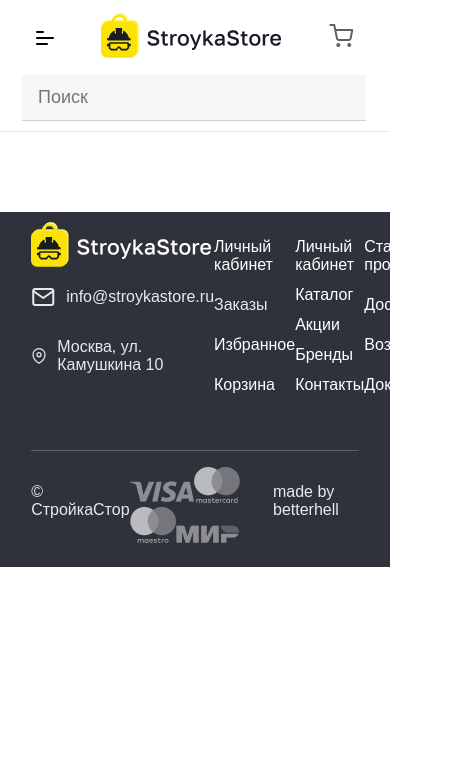
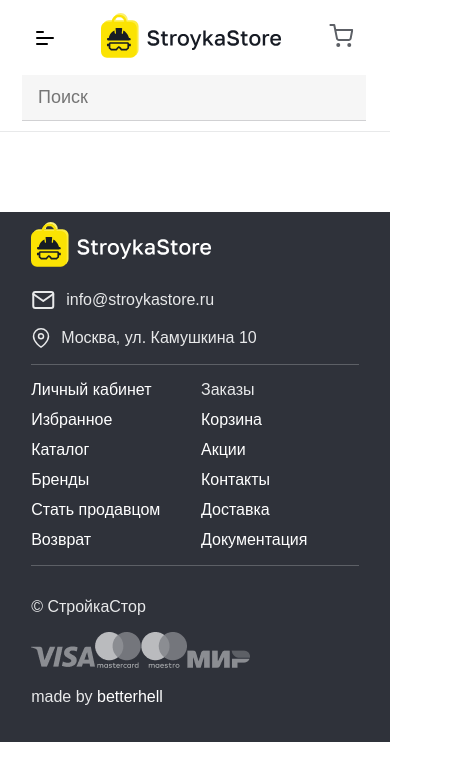
Before and after one commit to betterhell/fullstack-online-store, a React (Vite) app in the folder client/: page / in a window 390 px wide. Shown: the top 780 px of the page, 471 px wide, since content can reach past the window. Built offline with nearby package versions, Linux system fonts and the light colour scheme; some icons are missing.

Commit message:
finish adaptive footer

```diff
--- a/client/src/components/Footer/Footer.module.scss
+++ b/client/src/components/Footer/Footer.module.scss
@@ -13,17 +13,29 @@
   justify-content: space-between;
 }
 
-.footer__content_mail, .footer__content_location {
+.footer__content_info {
+  p {
+    margin: 0
+  }
+}
+
+.footer__content_mail, .footer__content_location, .footer__content_logo {
   display: flex;
   align-items: center;
   gap: 10px;
+  margin: 0 0 16px 0;
 }
 
 .footer__navigations {
+  height: 100px;
+  box-sizing: border-box;
   ul {
     padding: 0;
-    display: flex;
+    display: grid;
+    grid-template-columns: repeat(3, 1fr);
+    gap: 12px;
     li {
+      width: 275px;
       list-style-type: none;
       a {
         color: white;
@@ -33,22 +45,75 @@
   }
 }
 
-.footer__navigations_list_item {
-
-}
-
-.footer__navigations_segment {
-  max-width: 275px;
-  width: 100%;
-  display: flex;
-  flex-direction: column;
-  gap: 12px;
-  justify-content: space-between;
-}
-
 .footer__info {
   padding: 16px 0 10px 0;
   border-top: 1px solid $upperHeaderTextColor;
   display: flex;
   justify-content: space-between;
+
+  a {
+    text-decoration: none;
+    color: white;
+
+    &:hover {
+      color: #487dd2;
+      transition: all 0.3s ease-out;
+    }
+  }
 }
+
+@media screen and (max-width: 1320px) {
+  .footer__content_info {
+    padding-right: 20px;
+  }
+
+  .footer__navigations {
+    ul {
+      li {
+        width: 130px;
+        a {
+        }
+      }
+    }
+  }
+}
+
+@media screen and (max-width: 768px) {
+  .footer__content {
+    display: flex;
+    flex-direction: column;
+    justify-content: center;
+  }
+
+  .footer__content_info {
+    display: flex;
+    justify-content: space-between;
+    border-bottom: 1px solid $upperHeaderTextColor;
+  }
+}
+
+@media screen and (max-width: 560px) {
+  .footer__content_info {
+    display: flex;
+    flex-direction: column;
+    border-bottom: 1px solid $upperHeaderTextColor;
+  }
+
+  .footer__info {
+    display: flex;
+    flex-direction: column;
+  }
+}
+
+@media screen and (max-width: 767px) {
+  .footer__content {
+    padding: 0;
+  }
+
+  .footer__navigations {
+    height: fit-content;
+    ul {
+      grid-template-columns: repeat(2, 1fr);
+    }
+  }
+}
--- a/client/src/components/Footer/Footer.tsx
+++ b/client/src/components/Footer/Footer.tsx
@@ -15,10 +15,13 @@
     <div className={classes.footerWrapper}>
       <div className={classes.footer__content}>
         <div className={classes.footer__content_info}>
+          <div className={classes.footer__content_logo}>
             <NavLink to="/">
               <LogoFooter />
             </NavLink>
+          </div>
 
+          <div>
             <div className={classes.footer__content_mail}>
               <MailIcon />
               <p>info@stroykastore.ru</p>
@@ -29,10 +32,10 @@
               <p>Москва, ул. Камушкина 10</p>
             </div>
           </div>
+        </div>
 
         <nav className={classes.footer__navigations}>
           <ul className={classes.footer__navigations_list}>
-            <div className={classes.footer__navigations_segment}>
             <li className={classes.footer__navigations_list_item}>
               <NavLink to="/profile">Личный кабинет</NavLink>
             </li>
@@ -47,12 +50,6 @@
             <li className={classes.footer__navigations_list_item}>
               <NavLink to="/cart">Корзина</NavLink>
             </li>
-            </div>
-
-            <div className={classes.footer__navigations_segment}>
-              <li className={classes.footer__navigations_list_item}>
-                <NavLink to="/profile">Личный кабинет</NavLink>
-              </li>
             <li className={classes.footer__navigations_list_item}>
               <NavLink to="/catalogue">Каталог</NavLink>
             </li>
@@ -65,9 +62,6 @@
             <li className={classes.footer__navigations_list_item}>
               <NavLink to="/contacts">Контакты</NavLink>
             </li>
-            </div>
-
-            <div className={classes.footer__navigations_segment}>
             <li className={classes.footer__navigations_list_item}>
               <NavLink to="/forsellers">Стать продавцом</NavLink>
             </li>
@@ -80,7 +74,6 @@
             <li className={classes.footer__navigations_list_item}>
               <NavLink to="/docs">Документация</NavLink>
             </li>
-            </div>
           </ul>
         </nav>
       </div>
@@ -92,7 +85,12 @@
           <img src={maestroBadge} alt="Maestro" />
           <img src={mirBadge} alt="Mir" />
         </div>
-        <p>made by betterhell</p>
+        <p>
+          made by{" "}
+          <a href="https://github.com/betterhell" target="_blank">
+            betterhell
+          </a>
+        </p>
       </div>
     </div>
   );
```
Lines whose indentation alone changed are shown as unchanged.
